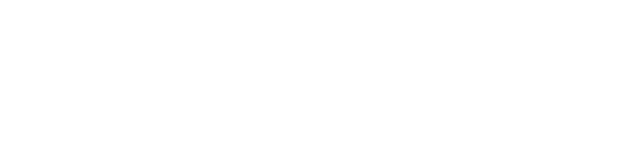
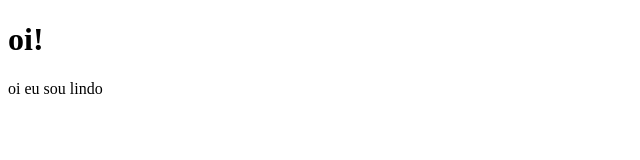
Before and after one commit to brunahirano/projetojquery, a plain HTML site: page index.html in a window 1280 px wide. Shown: the whole page, without its empty margins (0-640 px from the left). Drawn offline with Linux system fonts and the light colour scheme.

Commit message:
Update index.html
commit teste

```diff
--- a/index.html
+++ b/index.html
@@ -4,9 +4,10 @@
     <meta charset="UTF-8">
     <meta http-equiv="X-UA-Compatible" content="IE=edge">
     <meta name="viewport" content="width=device-width, initial-scale=1.0">
-    <title>Documen</title>
+    <title>Document</title>
 </head>
 <body>
-
+    <h1>oi!</h1>
+    <p>oi eu sou lindo</p>
 </body>
 </html>
```
